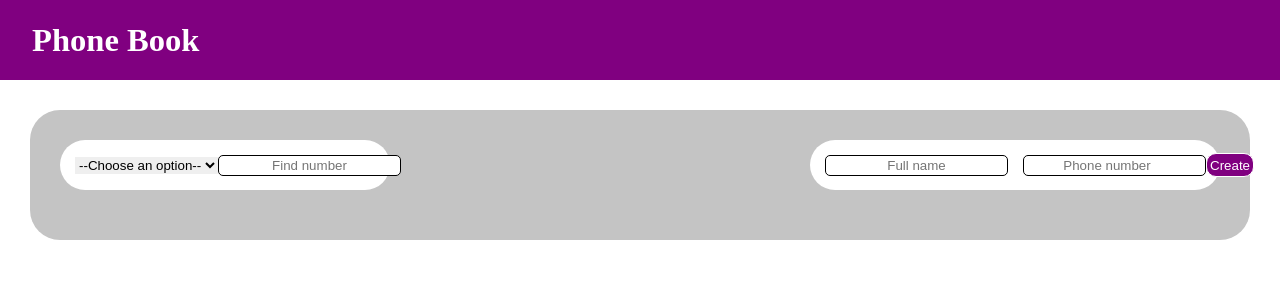
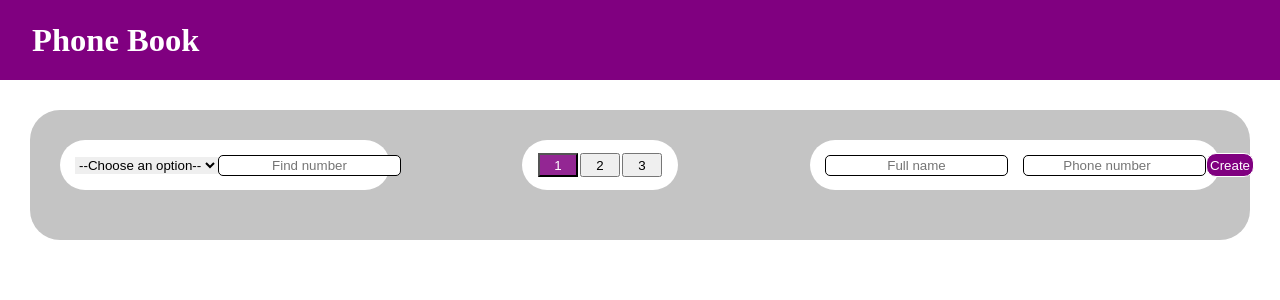
Before and after one commit to tsaguriaLuka/PhoneBook, a Nuxt app: page / in a window 1280 px wide. Shown: the top 300 px of the page. Built offline with nearby package versions, Linux system fonts and the light colour scheme; no server answers.

Commit message:
015 - Added Pagination Component

```diff
--- /dev/null
+++ b/src/components/pages/index/SubComponents/ContactsPagination.vue
@@ -0,0 +1,37 @@
+<template lang="pug">
+.contacts-pagination
+  button(v-for="page in 3" :class="active_button === page ? 'active' : ''" @click="chose_pagination_page(page)") {{ page }}
+</template>
+<script>
+export default {
+  data: () => ({
+    active_button: 1
+  }),
+  methods: {
+    chose_pagination_page(i) {
+      this.active_button = i
+    }
+  }
+}
+</script>
+<style scoped lang="sass">
+.contacts-pagination
+  display: flex
+  align-items: center
+  justify-content: space-between
+  max-width: 500px
+  height: 50px
+  background-color: white
+  margin-bottom: 20px
+  border-radius: 30px
+  padding-left: 15px
+  padding-right: 15px
+  button
+    width: 40px
+    height: 24px
+    margin-right: 1px
+    margin-left: 1px
+  .active
+    background-color: rgba(128, 0, 128, 0.85)
+    color: white
+</style>
--- a/src/components/pages/index/contactsList.vue
+++ b/src/components/pages/index/contactsList.vue
@@ -2,6 +2,7 @@
   .contacts-list
     .list-header
       PagesIndexSubComponentsContactsMenu
+      PagesIndexSubComponentsContactsPagination
       PagesIndexSubComponentsCreateContact
     .contact-cards
       PagesIndexSubComponentsContactCard(v-for="contact in contacts" :key="contact.id" :contact_data="contact")
```
